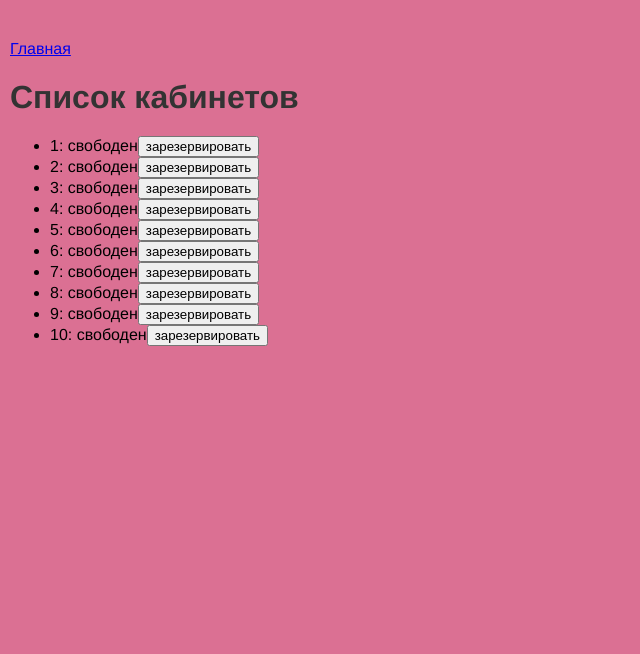
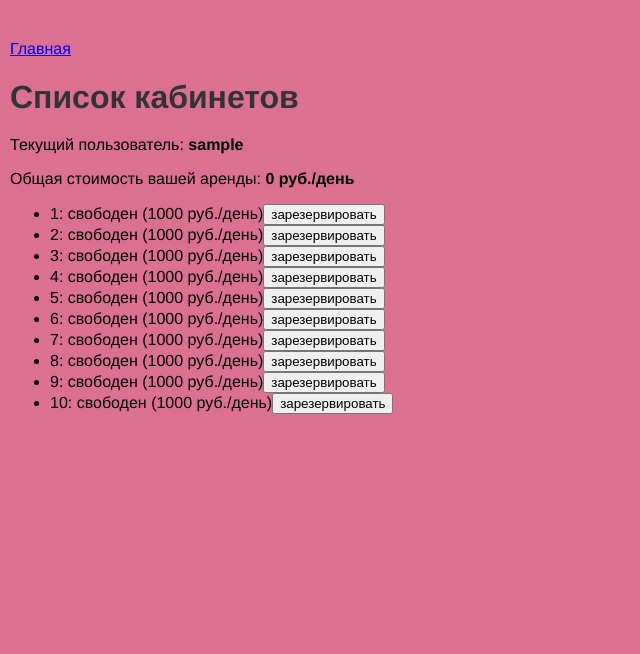
Before and after one commit to ne-anya/web-back-labs, a Flask app: page /lab6/ in a window 1280 px wide. Shown: the part 58-712 px from the top of the page, without its empty margins (0-640 px from the left). Run offline with Flask 3, Linux system fonts and the light colour scheme; the visitor is signed in with stand-in values (Sample User, id 1).

Commit message:
Стоимость аренды

```diff
--- a/lab6.py
+++ b/lab6.py
@@ -4,7 +4,7 @@ lab6 = Blueprint('lab6', __name__)
 
 offices = []
 for i in range (1, 11):
-    offices.append({"number": i, "tenant": ""})
+    offices.append({"number": i, "tenant": "", 'price': 1000})
 
 
 @lab6.route('/lab6/')
--- a/templates/lab6/lab6.html
+++ b/templates/lab6/lab6.html
@@ -22,12 +22,21 @@
             .then(function(data) {
                 const office_list = data.result;
                 const ul = document.getElementById('office-list');
+                ul.innerHTML = '';
+
+                let totalCost = 0;
+                const login = '{{ session.get("login", "") }}';
+
                 for(let i = 0; i < office_list.length; i++) {
                     const office = office_list[i];
                     const li = document.createElement('li');
-                    li.innerText = `${office.number}: ${office.tenant || 'свободен'}`;
+                    li.innerText = `${office.number}: ${office.tenant || 'свободен'} (${office.price} руб./день)`;
 
-                     if (!office.tenant) {
+                    if (office.tenant === login) {
+                        totalCost += office.price;
+                    }
+
+                    if (!office.tenant) {
                         const bookingButton = document.createElement('button');
                         bookingButton.innerText = 'зарезервировать';
                         bookingButton.onclick = function() {booking(office.number)};
@@ -41,6 +50,11 @@
                     }
 
                     ul.appendChild(li);
+
+                    const totalCostElement = document.getElementById('total-cost');
+                    if (totalCostElement) {
+                        totalCostElement.innerText = totalCost;
+                    }
                 }
             });
         }
@@ -132,5 +146,13 @@
 
 {% block main %}
     <h1>Список кабинетов</h1>
+
+    {% if session.get('login') %}
+        <p>Текущий пользователь: <strong>{{ session.get('login') }}</strong></p>
+        <p>Общая стоимость вашей аренды: <strong><span id="total-cost">0</span> руб./день</strong></p>
+    {% else %}
+        <p>Для аренды офисов необходимо <a href="{{ url_for('lab6.login') }}">авторизоваться</a></p>
+    {% endif %}
+
     <ul id="office-list"></ul>
 {% endblock %}
```
